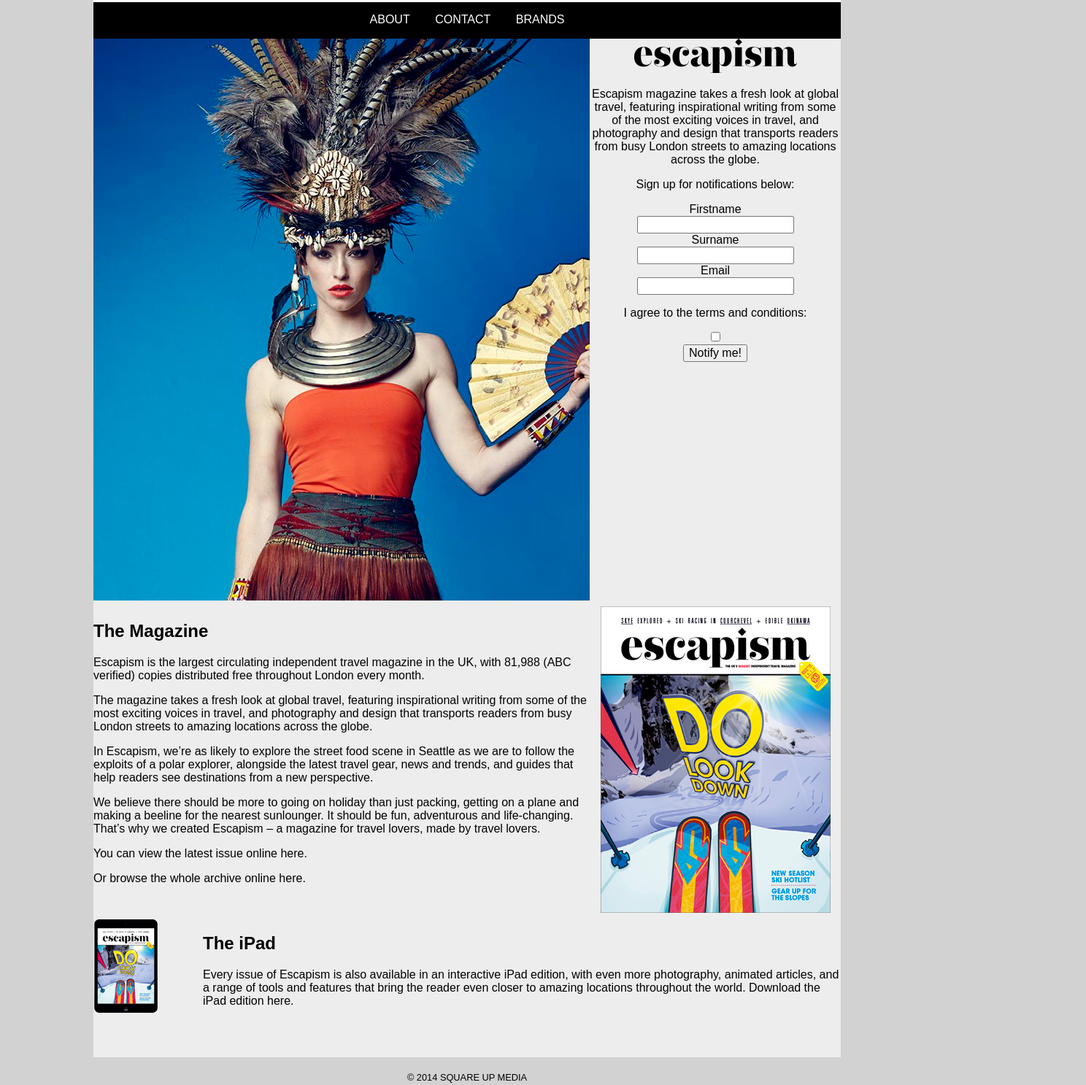
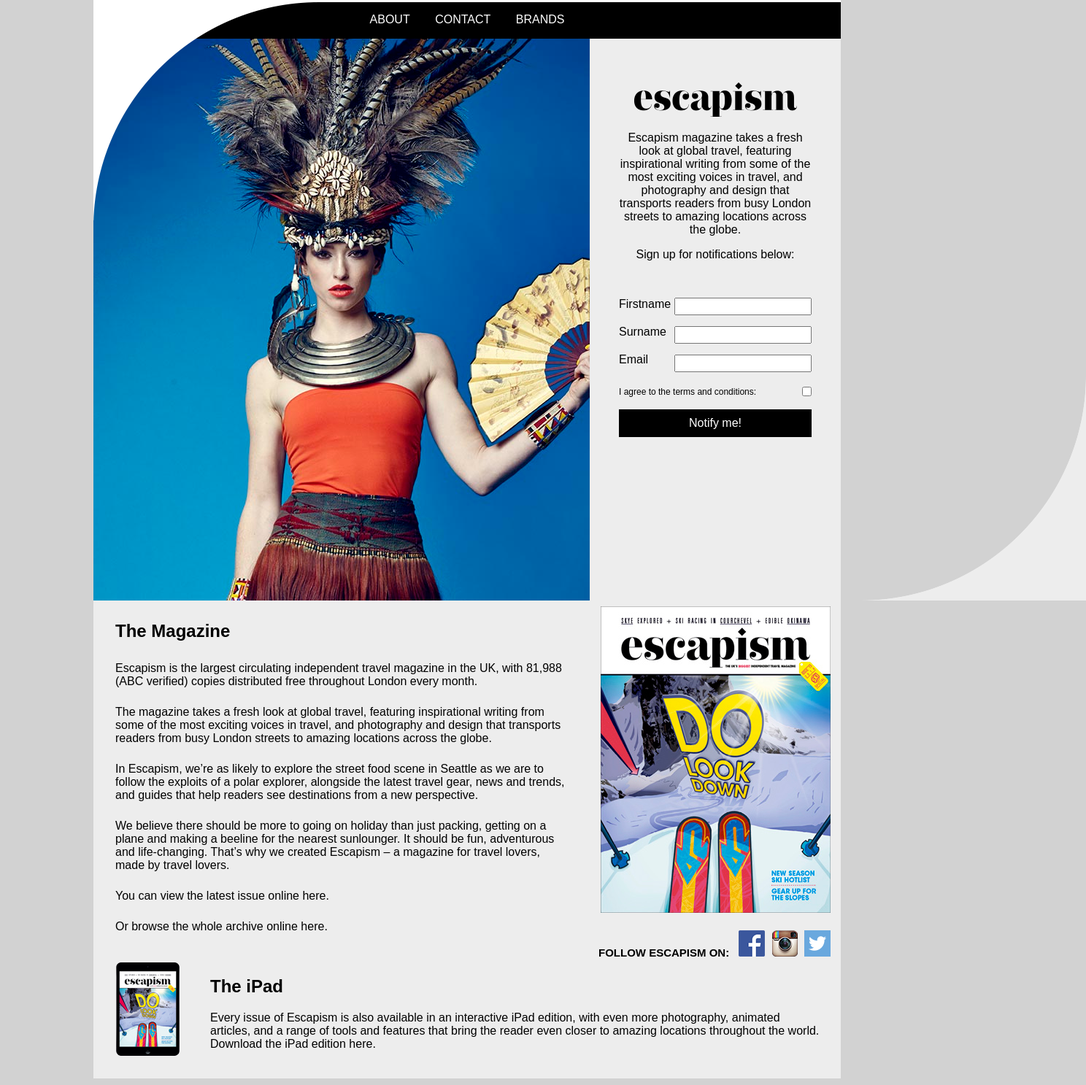
Before and after one commit to Lycanstrife/Technical-Test-01, a plain HTML site: page index.html in a window 1280 px wide. Shown: the part 87-1574 px from the top of the page at 73% size, 1488 px wide, since content can reach past the window. Drawn offline with Linux system fonts and the light colour scheme.

Commit message:
Static mark-up now ready

```diff
--- a/css/scss/_layout.scss
+++ b/css/scss/_layout.scss
@@ -33,8 +33,28 @@
 	}
 }
 
+input{
+	float: right;
+}
+
 .clear{
 	clear: both;
+}
+
+.topEllipsis{
+	background-image: url("../images/topLeft.png");
+	width: 307px;
+	height: 299px;
+	position: absolute;
+}
+
+.bottomEllipsis{
+	background-image: url("../images/bottomRight.png");
+	width: 307px;
+	height: 307px;
+	top: 603px;
+	position: absolute;
+	margin: 0 0 0 373px;
 }
 
 .logoWrapper{
@@ -68,6 +88,10 @@
 .leftContent{
 	width: 680px;
 	float: left;
+
+	h2, p{
+		padding: 0 30px 8px;
+	}
 }
 
 .rightContent{
@@ -78,19 +102,93 @@
 
 .fullWidth{
 	width: 100%;
-	height: 190px;
+	height: 160px;
 }
 
 .iPadLeft{
-	width: 150px;
+	width: 130px;
 	float: left;
 	display: inline-block;
+	padding-left: 30px;
 }
 
 .iPadRight{
-	width: 874px;
+	width: 839px;
 	float: right;
 	display: inline-block;
+	padding-right: 25px;
+}
+
+#introText{
+	width: 264px;
+	padding: 60px 40px;
+}
+
+.signUp{
+	margin-top: 50px;
+
+	.inputTitle{
+		float: left;
+		margin-bottom: 20px;
+	}
+
+	.contactDetails{
+		max-width: 180px;
+		margin-bottom: 15px;
+	}
+
+	.terms{
+		font-size: 12px;
+		display: inline-block;
+		float: left;
+		margin-top: 5px;
+	}
+
+	.termsBox{
+		margin-top: 5px;
+	}
+
+	.button{
+		margin-top: 5px;
+
+		input{
+			width: 100%;
+			background-color: $black;
+			color: $white;
+			border: none;
+			padding: 10px;
+		}
+	}
+}
+
+.socialIcons{
+	float: left;
+	font-weight: bold;
+	font-size: 15px;
+	margin: 20px 0 0 12px;
+
+	.facebook{
+		background-image: url("../images/socialFacebook.png");
+		display: inline-block;
+		width: 36px;
+		height: 36px;
+		margin: 0 5px 0 9px;
+	}
+
+	.instagram{
+		background-image: url("../images/socialInstagram.png");
+		display: inline-block;
+		width: 35px;
+		height: 36px;
+		margin: 0 5px 0 0;
+	}
+
+	.twitter{
+		background-image: url("../images/socialTwitter.png");
+		display: inline-block;
+		width: 36px;
+		height: 36px;
+	}
 }
 
 footer{
--- a/css/scss/_shame.scss
+++ b/css/scss/_shame.scss
@@ -1 +1,5 @@
 // More Info - http://csswizardry.com/2013/04/shame-css/
+
+input[type='submit'] {
+  -webkit-appearance: none;
+}
--- a/index.html
+++ b/index.html
@@ -20,6 +20,8 @@
 			</a>
 		</div>
 
+		<div class="topEllipsis"></div>
+
 		<nav role="navigation">
 			<ul>
 				<li><a href="#">ABOUT</a></li>
@@ -33,10 +35,11 @@
 			<div class="leftContent">
 
 				<img src="images/model.jpg" />
+				<img class="bottomEllipsis" src="images/bottomRight.png" />
 
 			</div>
 
-			<div class="rightContent">
+			<div id="introText" class="rightContent">
 
 				<img src="images/escapism.png" />
 
@@ -46,10 +49,16 @@
 
 				<div class="signUp">
 
-					<div class="inputTitle">Firstname</div><input type="text" id="firstname" />
-					<div class="inputTitle">Surname</div><input type="text" id="surname" />
-					<div class="inputTitle">Email</div><input type="text" id="email" />
-					<p class="terms">I agree to the terms and conditions:</p><input type="checkbox" id="terms" />
+					<div class="inputTitle">Firstname</div><input class="contactDetails" type="text" id="firstname" />
+					<div class="inputTitle">Surname</div><input class="contactDetails" type="text" id="surname" />
+					<div class="inputTitle">Email</div><input class="contactDetails" type="text" id="email" />
+
+					<div class="clear"></div>
+
+					<p class="terms">I agree to the terms and conditions:</p><input class="termsBox" type="checkbox" id="terms" />
+
+					<div class="clear"></div>
+
 					<div class="button"><input type="submit" value="Notify me!" /></div>
 
 				</div>
@@ -80,6 +89,14 @@
 			<div class="rightContent">
 
 				<img src="images/cover.jpg" />
+
+				<div class="socialIcons">
+					FOLLOW ESCAPISM ON:
+					<div class="facebook"></div>
+					<div class="instagram"></div>
+					<div class="twitter"></div>
+				</div>
+
 			</div>
 
 		</div>
```
Also changed, not shown: css/main_styles.css, images/bottomRight.png (added), images/topLeft.png (added).
